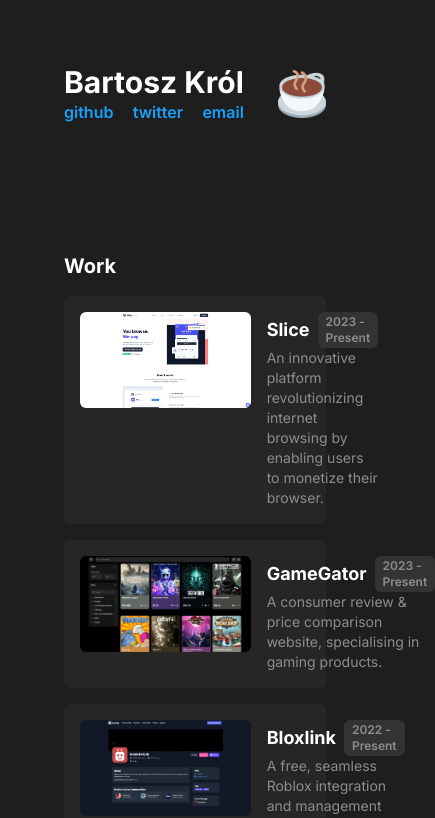
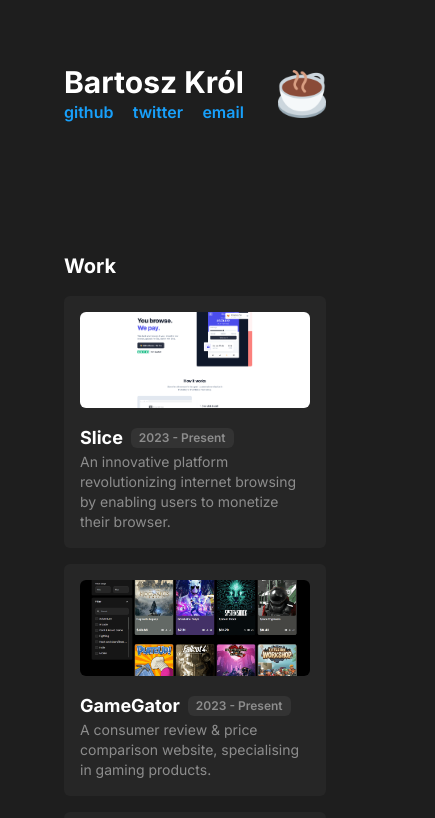
Before and after one commit to badosz0/badosz.com, a Next.js app: page / in a window 390 px wide. Shown: the top 818 px of the page, 435 px wide, since content can reach past the window. Built offline with nearby package versions, Linux system fonts and the light colour scheme; no server answers.

Commit message:
mobile friendly

```diff
--- a/src/app/_components/Project.tsx
+++ b/src/app/_components/Project.tsx
@@ -30,7 +30,7 @@ export function Project({ url, emoji, name, description }: Props) {
       whileTap={{ scale: 0.99 }}
       layout
     >
-      <img src={`/images/emojis/${emoji}.png`} className="h-12" />
+      <img src={`/images/emojis/${emoji}.png`} className="h-12 w-12" />
       <div className="flex-1">
         <div className="flex  items-center gap-2">
           <p className="text-lg font-bold text-white">{name}</p>
--- a/src/app/_components/Work.tsx
+++ b/src/app/_components/Work.tsx
@@ -13,13 +13,13 @@ type Props = {
 export function Work({ name, description, href, image, time }: Props) {
   return (
     <motion.a
-      className="bg-card rounded-md p-4 flex gap-4"
+      className="bg-card rounded-md p-4 flex-col sm:flex-row flex gap-4"
       href={href}
       target="_blank"
       rel="noopener noreferrer"
       whileTap={{ scale: 0.99 }}
     >
-      <img src={image} className="h-24 rounded-md aspect-video" />
+      <img src={image} className="h-24 rounded-md aspect-video object-cover" />
       <div className="flex-1">
         <div className="flex  items-center gap-2">
           <p className="text-lg font-bold text-white">{name}</p>
```
